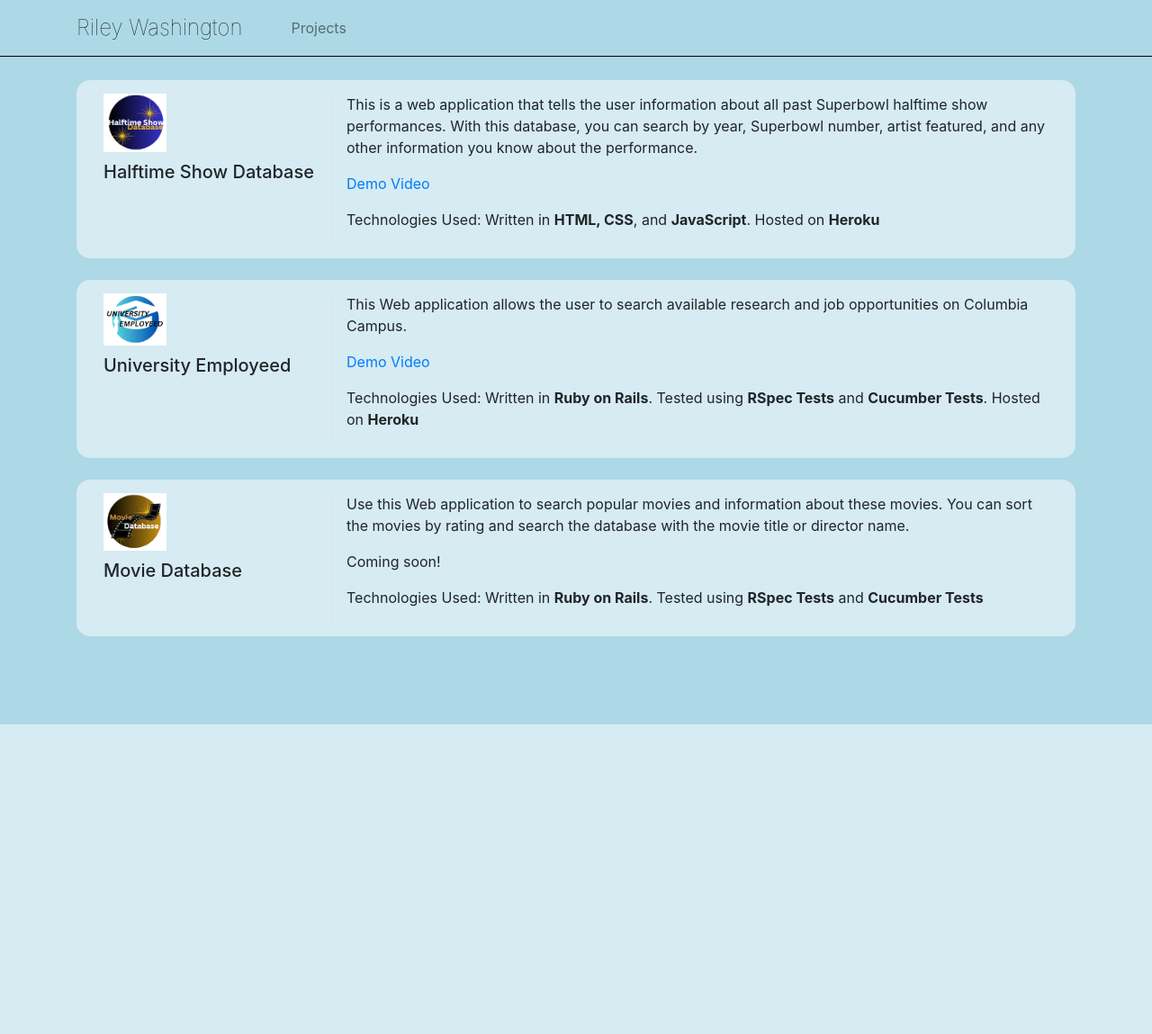
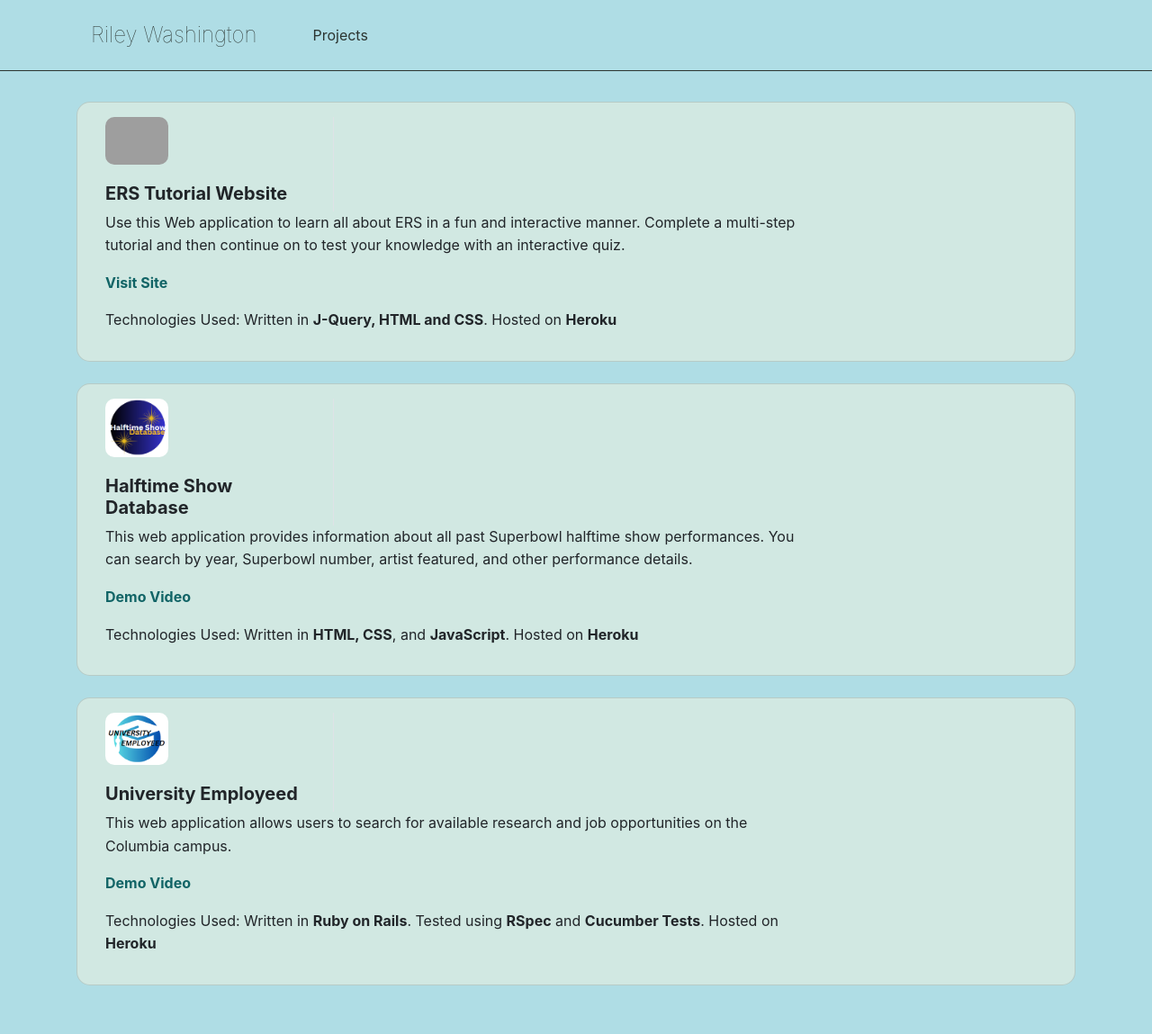
Before and after one commit to rew2155/PersonalWebsite, a Flask app: page /projects in a window 1280 px wide. Shown: the whole page at 90% size. Before the commit the page ends 805 px from the top, so only its background shows below. Run offline with Flask 2, Linux system fonts and the light colour scheme; some libraries are stand-ins or nearby versions; some web fonts are replaced; grey boxes are pictures that could not be loaded.

Commit message:
added more designs to websire

```diff
--- a/static/css/r_home.css
+++ b/static/css/r_home.css
@@ -1,40 +1,93 @@
-.home-contianer {
-    padding-top: 20px;
+:root {
+    --dark-green: #2C3531;
+    --green: #116466;
+    --light-brown: #db8b46;
+    --peach: #FFCB9A;
+    --light-blue: #D1E8E2;
+}
+
+body {
+    background-color: #AFDDE5;
+}
+
+.navbar {
+    border-bottom: 1px solid #2C3531;
+}
+
+/* Navbar link styles */
+.nav-name {
+    font-weight: lighter;
+    text-align: center;
+    font-size: clamp(1rem, 2vw, 1.5rem);
+    color: #2C3531;
+    transition: font-size 0.3s ease;
+}
+
+.nav-name:hover {
+    font-size: 1.75rem;
+}
+
+.nav-projects {
+    color: #2C3531;
+    transition: font-size 0.3s ease;
+}
+
+.nav-projects:hover {
+    font-size: 1.10rem;
+    text-decoration: none;
+    color: #3e4643;
+}
+
+.home-container {
+    background-color: var(--light-blue);
+    padding: 20px;
+    border-radius: 10px;
+    box-shadow: 0 4px 8px rgba(0, 0, 0, 0.1);
+}
+
+.LinkedIn {
+    color: var(--green);
+}
+
+.container-res {
+    background-color: var(--light-blue);
+    padding: 20px;
+    border-radius: 10px;
+    margin-top: 20px;
+    margin: 0 auto;
+    width: 90%;
+    padding-top: 3%;
 }
 
 .homePic {
-    border-radius: 15px;
-    border: thin solid rgb(238, 237, 237);
     box-shadow: 5px 5px 10px 2px rgba(0, 0, 0, .8);
-    width: 100%; /* Adjust to full width for mobile screens */
-    max-width: 400px; /* Adjust max-width as needed */
+    width: 100%;
+    max-width: 400px;
     margin-top: 2%;
+    border-radius: 50%;
+    border: thin solid var(--dark-green);
 }
 
 .LinkedIn svg {
-    width: 10vw; /* Adjusted for better visibility on mobile */
+    width: 10vw;
     height: auto;
     max-width: 80px;
     max-height: 80px;
     min-width: 24px;
     min-height: 24px;
-}
-
-.nav-name {
-    font-weight: lighter;
-    text-align: center;
-    font-size: clamp(1rem, 2vw, 1.5rem); /* Adjusted for better scaling */
+    fill: var(--light-brown);
 }
 
 .second_head {
-    padding: 10px; /* Simplified padding */
+    padding: 10px;
 }
 
 .intro_para {
-    font-size: 100%;
-    width: 100%; /* Full width for responsiveness */
-    margin: 0 auto; /* Centering text */
-    display: block; /* Ensuring block display */
+    width: 100%;
+    margin: 0 auto;
+    display: block;
+    font-size: 1.2em;
+    color: var(--dark-green);
 }
 
 .bottom-menu {
@@ -42,7 +95,7 @@
 }
 
 .spacer {
-    margin: 0 15px; /* Reduced margin for better fit on mobile */
+    margin: 0 15px;
 }
 
 .space {
@@ -50,53 +103,72 @@
 }
 
 .entry {
-    height: auto; /* Adjusted to be fluid */
+    height: auto;
     border-radius: 15px;
-    background-color: rgba(255, 255, 255, 0.501);
-    padding: 15px; /* Added padding for better content spacing */
-    margin-bottom: 20px; /* Added margin for separation */
+    background-color: var(--light-blue);
+    padding: 15px;
+    margin-bottom: 20px;
+    position: relative;
+    overflow: hidden;
+}
+
+.entry::before {
+    content: "";
+    position: absolute;
+    top: 0;
+    right: 0;
+    width: 25%;
+    height: 100%;
+    background: linear-gradient(to left, var(--light-brown), transparent);
+    z-index: -1;
 }
 
 .entry-pic {
-    width: 100%; /* Full width for responsive images */
+    width: 100%;
     max-width: 70px;
-    height: auto; /* Maintain aspect ratio */
-    margin-bottom: 10px; /* Added bottom margin */
+    height: auto;
+    margin-bottom: 10px;
+    border-radius: 10px;
+    transition: transform 0.2s;
+}
+
+.entry-pic:hover {
+    transform: scale(1.05);
 }
 
 .border-right {
-    border-right: 1px solid rgb(78, 77, 77);
-}
-
-.container-res {
-    margin: 0 auto; /* Centered container */
-    width: 90%; /* Adjusted width for responsiveness */
-    padding-top:3%;
+    border-right: 1px solid var(--dark-green);
 }
 
 .icon {
     float: left;
-    width: 20vw; /* Increased for better visibility */
+    width: 20vw;
     height: auto;
     max-width: 50px;
-    margin-right: 15px; /* Reduced margin */
+    margin-right: 15px;
+    width: 50px;
+    height: 50px;
+    fill: var(--green);
 }
 
 .picture-icon {
     float: left;
-    width: 20vw; /* Increased for better visibility */
+    width: 20vw;
     height: auto;
     max-width: 40px;
-    margin-right: 15px; /* Reduced margin */
+    margin-right: 15px;
 }
 
 .linkedin-icon {
-    width: 20vw; /* Increased for better visibility */
+    width: 20vw;
     height: auto;
     max-width: 100px;
     max-height: 100px;
     min-width: 24px;
     min-height: 24px;
+    width: 24px;
+    height: 24px;
+    fill: var(--green);
 }
 
 .container-res p {
@@ -105,34 +177,55 @@
 
 .resume-headers {
     text-align: center;
-    font-size: clamp(1.5rem, 4vw, 2.5rem); /* Adjusted for better scaling */
+    font-size: clamp(1.5rem, 4vw, 2.5rem);
+    color: var(--dark-green);
+    border-bottom: 2px solid var(--green);
+    padding-bottom: 10px;
 }
 
 .small-heading {
-    font-size: 1.5rem; /* Adjusted for better readability */
+    font-size: 1.5rem;
     font-weight: bold;
 }
 
 .section-divider {
-    border-top: 1px solid black;
-    margin: 20px 0; /* Adjusted margin */
+    border-top: 1px solid var(--dark-green);
+    margin: 20px 0;
 }
 
-/* Media Query for smaller screens */
+.entry h5 {
+    margin-top: 10px;
+    font-weight: bold;
+}
+
+.entry p {
+    line-height: 1.6;
+}
+
+.entry a {
+    color: var(--green);
+    text-decoration: none;
+    font-weight: bold;
+}
+
+.entry a:hover {
+    color: var(--light-brown);
+}
+
 @media (max-width: 768px) {
     .homePic {
-        width: 100%; /* Ensure full width on smaller screens */
+        width: 100%;
     }
 
     .nav-name {
-        font-size: clamp(1rem, 4vw, 1.25rem); /* Adjusted for better scaling */
+        font-size: clamp(1rem, 4vw, 1.25rem);
     }
 
     .entry {
-        padding: 10px; /* Reduced padding for smaller screens */
+        padding: 10px;
     }
 
     .entry-pic {
-        width: 50px; /* Adjusted for smaller screens */
+        width: 50px;
     }
 }
--- a/templates/projects.html
+++ b/templates/projects.html
@@ -3,56 +3,49 @@
 {% block content %}
 
 <div class="container">
-    <p class="space"></p>
+    <div class="space"></div>
 </div>
 
 <div class="container middle">
-    <div class="row entry">
+    <div class="row entry mt-4 card p-3 mb-4">
         <div class="col-12 col-md-3 border-right mb-3 mb-md-0">
-            <img class="entry-pic img-fluid" src="{{ url_for('static', filename='attachments/halftimeLogo.png') }}" alt="Halftime Show Database Logo">
+            <a href="https://ers-game-92167acbd829.herokuapp.com/" target="_blank"><img class="entry-pic img-fluid" style="max-height:65px;" src="https://images.unsplash.com/photo-1598578800855-1496bd64db8b?q=80&w=1964&auto=format&fit=crop&ixlib=rb-4.0.3&ixid=M3wxMjA3fDB8MHxwaG90by1wYWdlfHx8fGVufDB8fHx8fA%3D%3D" alt="ERS Game Logo"></a>
+            <h5>ERS Tutorial Website</h5>
+        </div>
+        <div class="col-12 col-md-9">
+            <p>Use this Web application to learn all about ERS in a fun and interactive manner. Complete a multi-step tutorial and then continue on to test your knowledge with an interactive quiz.</p>
+            <p><a href="https://ers-game-92167acbd829.herokuapp.com/" target="_blank">Visit Site</a></p>
+            <p>Technologies Used: Written in <strong>J-Query, HTML and CSS</strong>. Hosted on <strong>Heroku</strong></p>
+        </div>
+    </div>
+
+    <div class="row entry card p-3 mb-4">
+        <div class="col-12 col-md-3 border-right mb-3 mb-md-0">
+            <a href="https://youtu.be/TBBu06vqXq0" target="_blank"><img class="entry-pic img-fluid" src="{{ url_for('static', filename='attachments/halftimeLogo.png') }}" alt="Halftime Show Database Logo"></a>
             <h5>Halftime Show Database</h5>
         </div>
         <div class="col-12 col-md-9">
-            <p>This is a web application that tells the user information about all past Superbowl halftime show performances.
-                With this database, you can search by year, Superbowl number, artist featured, and any other information you
-                know about the performance.
-            </p>
+            <p>This web application provides information about all past Superbowl halftime show performances. You can search by year, Superbowl number, artist featured, and other performance details.</p>
             <p><a href="https://youtu.be/TBBu06vqXq0" target="_blank">Demo Video</a></p>
             <p>Technologies Used: Written in <strong>HTML, CSS</strong>, and <strong>JavaScript</strong>. Hosted on <strong>Heroku</strong></p>
         </div>
     </div>
 
-    <div class="row entry mt-4">
+    <div class="row entry mt-4 card p-3 mb-4">
         <div class="col-12 col-md-3 border-right mb-3 mb-md-0">
-            <img class="entry-pic img-fluid" src="{{ url_for('static', filename='attachments/UELogo.png') }}" alt="University Employeed Logo">
+            <a href="https://youtu.be/mxIMdtscmWw" target="_blank"><img class="entry-pic img-fluid" src="{{ url_for('static', filename='attachments/UELogo.png') }}" alt="University Employeed Logo"></a>
             <h5>University Employeed</h5>
         </div>
         <div class="col-12 col-md-9">
-            <p>This Web application allows the user to search available research and job opportunities on Columbia Campus.
-            </p>
+            <p>This web application allows users to search for available research and job opportunities on the Columbia campus.</p>
             <p><a href="https://youtu.be/mxIMdtscmWw" target="_blank">Demo Video</a></p>
-            <p>Technologies Used: Written in <strong>Ruby on Rails</strong>. Tested using <strong>RSpec Tests</strong> and <strong>Cucumber Tests</strong>. Hosted on <strong>Heroku</strong></p>
+            <p>Technologies Used: Written in <strong>Ruby on Rails</strong>. Tested using <strong>RSpec</strong> and <strong>Cucumber Tests</strong>. Hosted on <strong>Heroku</strong></p>
         </div>
     </div>
 
-    <div class="row entry mt-4">
-        <div class="col-12 col-md-3 border-right mb-3 mb-md-0">
-            <img class="entry-pic img-fluid" src="{{ url_for('static', filename='attachments/movieLogo.png') }}" alt="Movie Database Logo">
-            <h5>Movie Database</h5>
-        </div>
-        <div class="col-12 col-md-9">
-            <p>Use this Web application to search popular movies and information about these movies. You can sort the movies by rating and search
-                the database with the movie title or director name.
-            </p>
-            <p>Coming soon!</p>
-            <p>Technologies Used: Written in <strong>Ruby on Rails</strong>. Tested using <strong>RSpec Tests</strong> and <strong>Cucumber Tests</strong></p>
-        </div>
-    </div>
-
-    <p class="space"></p>
-    <p class="space"></p>
-    <p class="space"></p>
-
+    <div class="space"></div>
+    <div class="space"></div>
+    <div class="space"></div>
 </div>
 
 {% endblock %}
--- a/templates/r_home.html
+++ b/templates/r_home.html
@@ -33,10 +33,10 @@
     <title>Riley Washington</title>
     <style>
         body {
-            background-color:lightblue;
+            background-color:#AFDDE5;
         }
         .navbar {
-            border-bottom: 1px solid black;
+            border-bottom: 1px solid #2C3531;
         }
     </style>
 </head>
@@ -44,14 +44,14 @@
 <body>
     <nav class="navbar navbar-expand-lg navbar-light">
         <div class="container">
-            <a class="navbar-brand" href="/"><div class="nav-name">Riley Washington</div></a>
+            <a class="navbar-brand" href="/"><div class="nav-name nav-link">Riley Washington</div></a>
             <button class="navbar-toggler" type="button" data-bs-toggle="collapse" data-bs-target="#navbarNavAltMarkup" aria-controls="navbarNavAltMarkup" aria-expanded="false" aria-label="Toggle navigation">
                 <span class="navbar-toggler-icon"></span>
             </button>
             <div class="collapse navbar-collapse" id="navbarNavAltMarkup">
                 <div class="navbar-nav">
                     <span class="spacer"></span>
-                    <a class="nav-link" href="/projects">Projects</a>
+                    <a class="nav-projects" href="/projects">Projects</a>
                 </div>
             </div>
         </div>
--- a/templates/welcome.html
+++ b/templates/welcome.html
@@ -36,7 +36,7 @@
                 <br> B.A in Computer Science
                 <br> Concentration: East Asian Studies, Korea
             </p>
-            <div class="section-divider"></div>
+
             <h2 class="resume-headers">EXPERIENCE</h2>
 
             <img class="icon" src="https://www.luminsmart.com/themes/wto/assets/images/logo202.svg" alt="Lumin">
@@ -65,7 +65,7 @@
                 Boosted sales by 50% in the first year through the implementation of strategic marketing initiatives, social media campaigns,
                 and meticulous financial planning using tools like Excel and Google Sheets.
             </p>
-            <div class="section-divider"></div>
+
             <h2 class="resume-headers">SKILLS and LANGUAGES</h2>
             <p class = "skills"><strong>Vue.js, React.js, Java, JavaScript, HTML, CSS, Ruby, C, C++, SQL, Python, Git, Heroku, Cucumber, RSpec</strong></p>
         </div>
```
